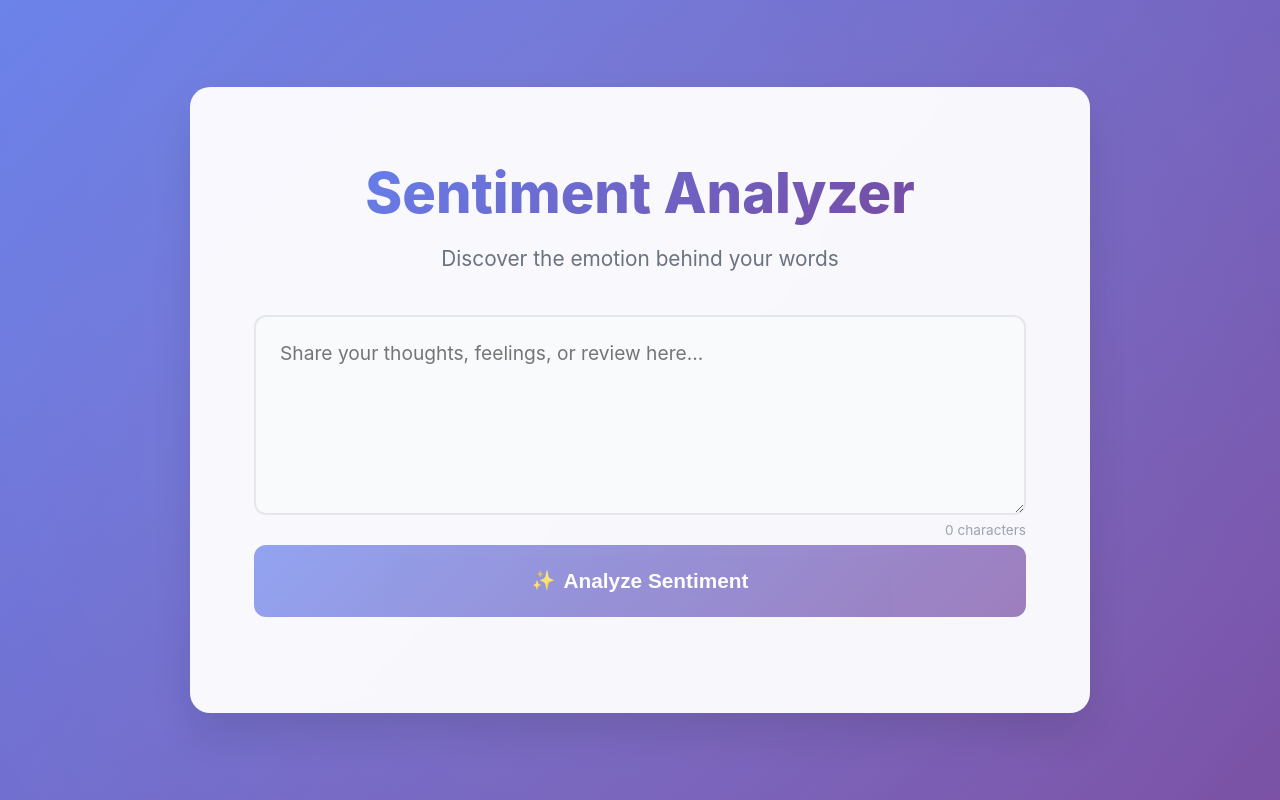
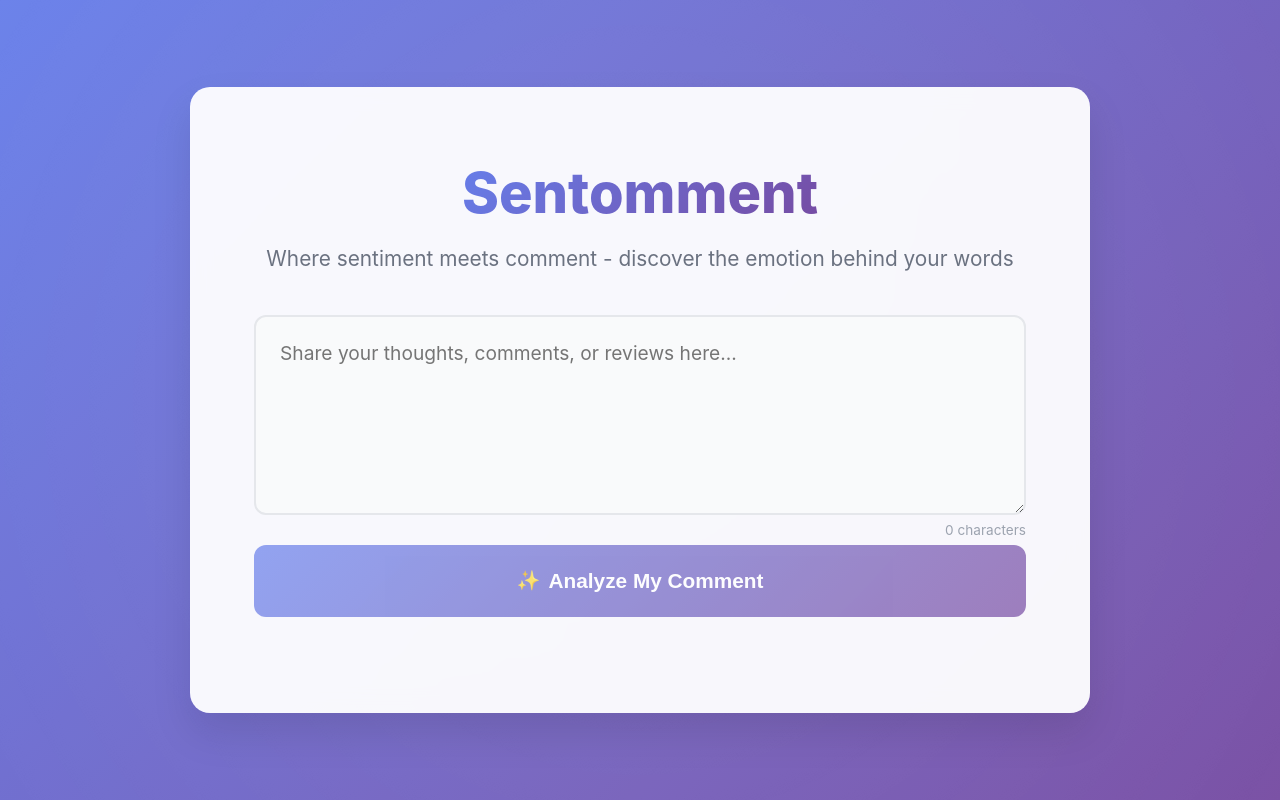
Before and after one commit to warnerjoe/sentomment, a React (Vite) app in the folder client/: page / in a window 1280 px wide. Built offline with nearby package versions, Linux system fonts and the light colour scheme.

Commit message:
Update branding to 'Sentomment' - where sentiment meets comment

```diff
--- a/client/index.html
+++ b/client/index.html
@@ -4,7 +4,12 @@
     <meta charset="UTF-8" />
     <link rel="icon" type="image/svg+xml" href="/vite.svg" />
     <meta name="viewport" content="width=device-width, initial-scale=1.0" />
-    <title>Sentomment</title>
+    <title>Sentomment - Where Sentiment Meets Comment</title>
+    <meta name="description" content="Analyze the emotion and sentiment behind your comments, reviews, and thoughts with Sentomment's AI-powered sentiment analysis tool." />
+    <meta name="keywords" content="sentiment analysis, comment analysis, emotion detection, AI text analysis, review sentiment" />
+    <meta property="og:title" content="Sentomment - Sentiment Analysis Tool" />
+    <meta property="og:description" content="Discover the emotion behind your words with our AI-powered sentiment analysis." />
+    <meta property="og:type" content="website" />
   </head>
   <body>
     <div id="root"></div>
--- a/client/src/components/ReviewForm.jsx
+++ b/client/src/components/ReviewForm.jsx
@@ -51,9 +51,9 @@ export default function ReviewForm() {
       <div className="form-card">
         <div className="form-header">
           <h1 className="form-title">
-            <span className="gradient-text">Sentiment Analyzer</span>
+            <span className="gradient-text">Sentomment</span>
           </h1>
-          <p className="form-subtitle">Discover the emotion behind your words</p>
+          <p className="form-subtitle">Where sentiment meets comment - discover the emotion behind your words</p>
         </div>
 
         <form onSubmit={handleSubmit} className="review-form">
@@ -63,7 +63,7 @@ export default function ReviewForm() {
               onChange={(e) => setReview(e.target.value)}
               className="review-textarea"
               rows="5"
-              placeholder="Share your thoughts, feelings, or review here..."
+              placeholder="Share your thoughts, comments, or reviews here..."
               disabled={loading}
             />
             <div className="char-count">{review.length} characters</div>
@@ -82,7 +82,7 @@ export default function ReviewForm() {
             ) : (
               <>
                 <span className="button-icon">✨</span>
-                Analyze Sentiment
+                Analyze My Comment
               </>
             )}
           </button>
@@ -118,7 +118,7 @@ export default function ReviewForm() {
             </div>
 
             <div className="review-text">
-              <p className="review-label">Your review:</p>
+              <p className="review-label">Your comment:</p>
               <p className="review-content">"{result.reviewText}"</p>
             </div>
           </div>
```
Also changed, not shown: 2 other files (tests, documents, lock files or other folders).
